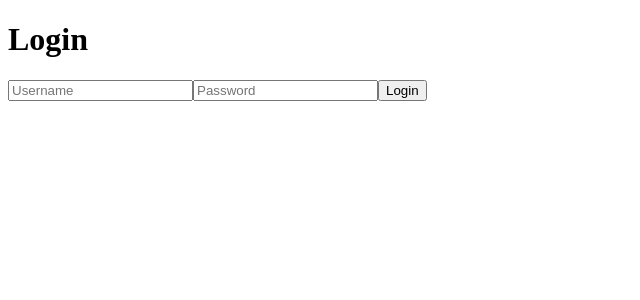
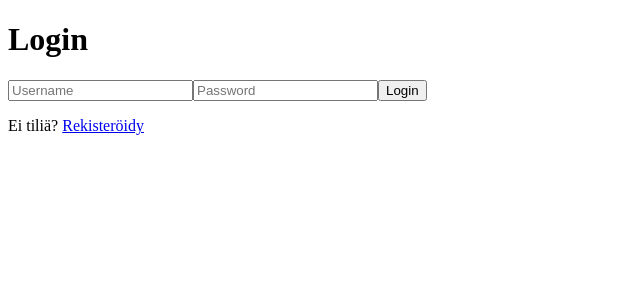
Before and after one commit to Antonnbb/Nettipeli, a React app in the folder nettipeli/frontend/: page /login in a window 1280 px wide. Shown: the top 300 px of the page, without its empty margins (0-640 px from the left). Built offline with nearby package versions, Linux system fonts and the light colour scheme; the HTML template or start-up script is replaced by a standard one.

Commit message:
tehty kirjautumisesta parempi (voi valita rekistöröityä samalta sivulta)

```diff
--- a/nettipeli/frontend/pages/login.jsx
+++ b/nettipeli/frontend/pages/login.jsx
@@ -1,5 +1,6 @@
 import { useState } from "react";
 import axios from "axios";
+import { Link } from "react-router-dom";
 
 export default function Login() {
     const [username, setUsername] = useState("");
@@ -36,6 +37,9 @@ export default function Login() {
             />
 
             <button onClick={login}>Login</button>
+            <p>
+                Ei tiliä? <Link to="/register">Rekisteröidy</Link>
+            </p>
         </div>
     );
 }
--- a/nettipeli/frontend/pages/register.jsx
+++ b/nettipeli/frontend/pages/register.jsx
@@ -1,5 +1,6 @@
-import { useState } from "react";
-import axios from "axios";
+import { useState } from 'react'
+import axios from 'axios'
+import { Link } from 'react-router-dom'
 
 export default function Register() {
   const [username, setUsername] = useState("");
@@ -32,6 +33,9 @@ export default function Register() {
       />
 
       <button onClick={register}>Register</button>
+      <p>
+        On jo tili? <Link to="/login">Kirjaudu</Link>
+      </p>
     </div>
   );
 }
```
